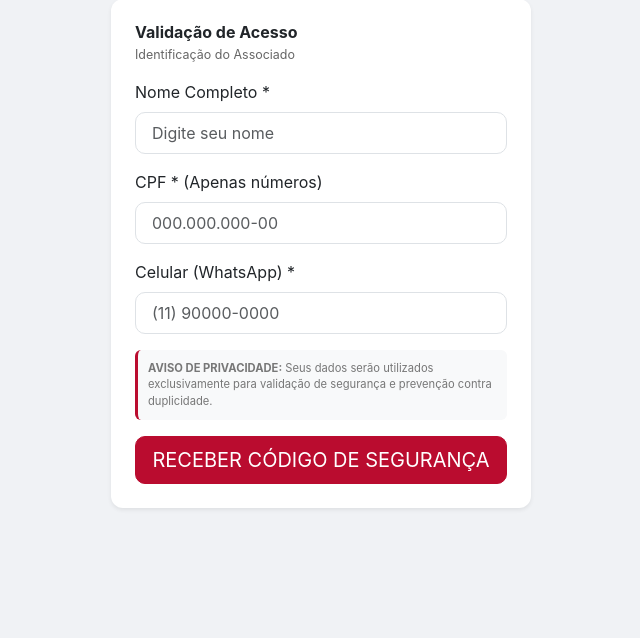
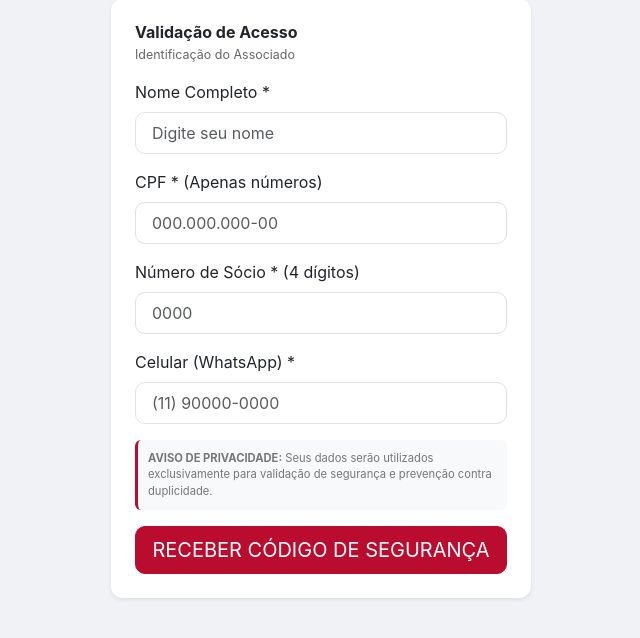
Before and after one commit to rafaeldev-ops/Sondagem-Eleitoral, a Python web app: template templates/index.html in a window 1280 px wide. Shown: the part 97-735 px from the top of the page, without its empty margins (319-959 px from the left). Run offline with Jinja, Linux system fonts and the light colour scheme; the template is opened without the code that fills it, so the values that code supplies are empty.

Commit message:
feat: campo de numero de socio no formulario publico
Input de 4 digitos entre CPF e celular, com filtro de digitos no
cliente. Sem checagem remota de disponibilidade: 4 digitos sao
enumeraveis em 10 mil requisicoes.

Co-Authored-By: Claude Sonnet 5 <noreply@anthropic.com>
Claude-Session: https://claude.ai/code/session_01Ciuq49XwnxJfuvAQfX9Ttd

```diff
--- a/static/js/app.js
+++ b/static/js/app.js
@@ -143,11 +143,21 @@ document.getElementById('telefone').addEventListener('input', (e) => {
     e.target.value = formatPhone(e.target.value);
 });
 
+document.getElementById('numeroSocio').addEventListener('input', (e) => {
+    e.target.value = e.target.value.replace(/\D/g, '').slice(0, 4);
+});
+
 // Step 1: Registration
 document.getElementById('cadastroForm').addEventListener('submit', async (e) => {
     e.preventDefault();
     if (!cpfValid) {
         showToast('Verifique o CPF antes de continuar');
+        return;
+    }
+
+    const numeroSocio = document.getElementById('numeroSocio').value;
+    if (!/^[0-9]{4}$/.test(numeroSocio)) {
+        showToast('Informe os 4 dígitos do seu número de sócio');
         return;
     }
 
@@ -162,6 +172,7 @@ document.getElementById('cadastroForm').addEventListener('submit', async (e) =>
             body: JSON.stringify({
                 nome: document.getElementById('nome').value.trim(),
                 cpf: normalizeCPF(cpfInput.value),
+                numero_socio: numeroSocio,
                 telefone: normalizePhone(document.getElementById('telefone').value),
                 recaptcha_token: recaptchaToken,
             }),
--- a/templates/index.html
+++ b/templates/index.html
@@ -37,6 +37,11 @@
                                 <input type="text" class="form-control form-control-lg" id="cpf" inputmode="numeric" required maxlength="14" autocomplete="off" placeholder="000.000.000-00">
                                 <div class="invalid-feedback" id="cpfFeedback"></div>
                                 <div class="valid-feedback">CPF válido</div>
+                            </div>
+                            <div class="mb-3">
+                                <label for="numeroSocio" class="form-label">Número de Sócio * (4 dígitos)</label>
+                                <input type="text" class="form-control form-control-lg" id="numeroSocio" inputmode="numeric" required maxlength="4" minlength="4" pattern="[0-9]{4}" autocomplete="off" placeholder="0000">
+                                <div class="invalid-feedback" id="numeroSocioFeedback">Informe os 4 dígitos do seu número de sócio</div>
                             </div>
                             <div class="mb-3">
                                 <label for="telefone" class="form-label">Celular (WhatsApp) *</label>
```
Also changed, not shown: tests/integration/test_paginas_html.py (+7 -0 lines).
